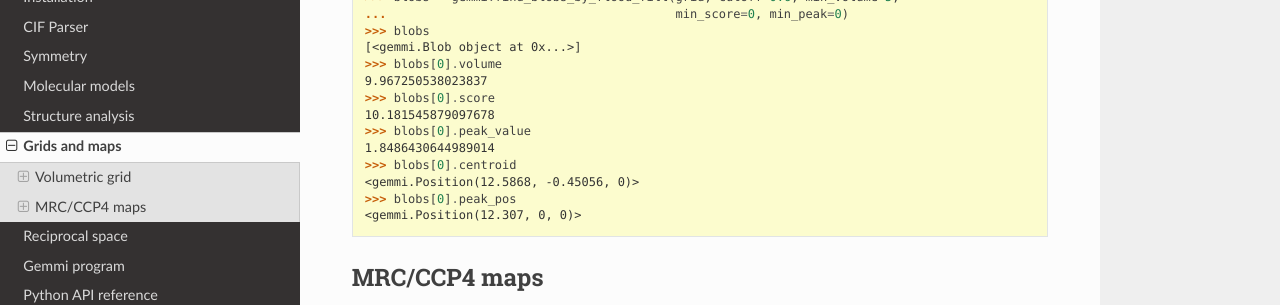
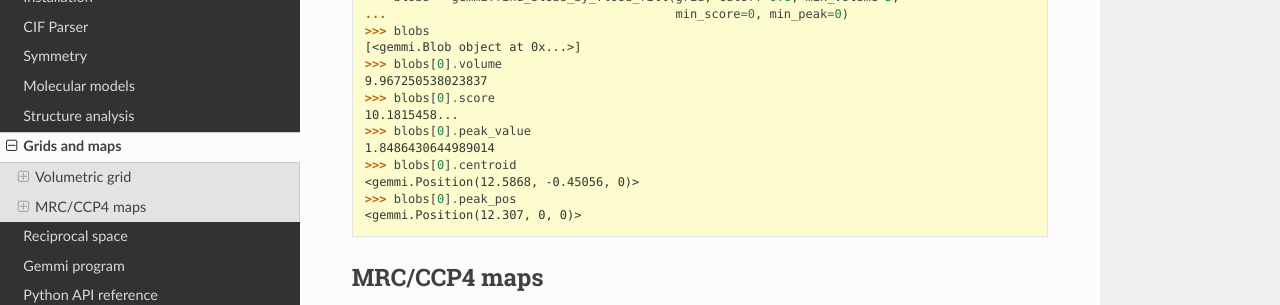
Before and after one commit to project-gemmi/gemmi, a Sphinx documentation site: the page built from docs/grid.rst, in a window 1280 px wide and 900 px high, scrolled down 8048 px. Shown: the part 152-457 px from the top of the window. Built offline with Sphinx 7.4.7 and the Read the Docs theme 2.0.0, drawn with Linux system fonts in a browser that asks for light colours.

```diff
--- a/docs/grid.rst
+++ b/docs/grid.rst
@@ -460,8 +460,8 @@ with the model masked out. In this example we do the latter.
   [<gemmi.Blob object at 0x...>]
   >>> blobs[0].volume
   9.967250538023837
-  >>> blobs[0].score
-  10.181545879097678
+  >>> blobs[0].score  #doctest: +ELLIPSIS
+  10.1815458...
   >>> blobs[0].peak_value
   1.8486430644989014
   >>> blobs[0].centroid
```
